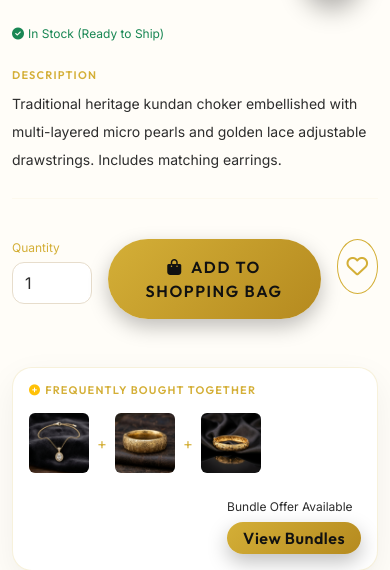
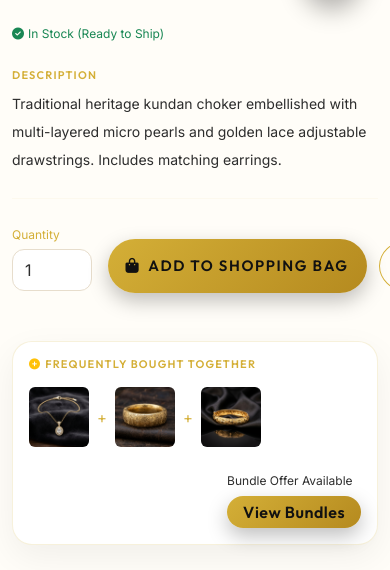
Before and after one commit to jaykhandla487-sudo/RARAJEWELS.COM, a Django app: page /product/classic-kundan-pearl-choker-set/ in a window 390 px wide. Shown: the part 818-1388 px from the top of the page. Run offline with Django 5.2, Linux system fonts and the light colour scheme; data comes from the database, SQL or seed files in the repository; data that the repository does not hold is empty; some web fonts are replaced.

Commit message:
Improve product detail action buttons layout

```diff
--- a/static/css/style.css
+++ b/static/css/style.css
@@ -2191,3 +2191,44 @@ body.offcanvas-open {
 .categorySwiper .swiper-pagination {
     display: none !important;
 }
+
+/* ===== Product Detail Action Buttons ===== */
+
+.col-9 .d-flex {
+    align-items: center;
+    flex-wrap: nowrap;
+    gap: 12px !important;
+}
+
+.add-cart-btn {
+    flex: 0 0 220px !important;
+    width: 220px !important;
+    max-width: 220px !important;
+    height: 54px;
+    font-size: 15px;
+    padding: 0 18px !important;
+    white-space: nowrap;
+}
+
+.wishlist-circle {
+    flex: 0 0 54px !important;
+    width: 54px !important;
+    height: 54px !important;
+    min-width: 54px;
+}
+
+@media (max-width:768px) {
+
+    .add-cart-btn {
+        flex: 1 1 auto !important;
+        width: auto !important;
+        max-width: none !important;
+    }
+
+    .wishlist-circle {
+        width: 50px !important;
+        height: 50px !important;
+        flex: 0 0 50px !important;
+    }
+
+}
--- a/templates/shop/product_detail.html
+++ b/templates/shop/product_detail.html
@@ -171,10 +171,11 @@
         </div>
         <div class="col-9 pt-3">
             <div class="d-flex gap-3">
-                <button type="submit" class="btn btn-gold rounded-pill w-100 py-3 font-semibold tracking-wide">
+              <button type="submit" class="btn btn-gold rounded-pill add-cart-btn py-3 font-semibold tracking-wide">
                     <i class="fa-solid fa-bag-shopping me-2"></i>ADD TO SHOPPING BAG
                 </button>
-                <a href="{% url 'shop:toggle_wishlist' product.id %}" class="btn btn-outline-gold rounded-circle p-0 d-flex align-items-center justify-content-center" style="width: 55px; height: 55px;" title="Wishlist">
+           <a href="{% url 'shop:toggle_wishlist' product.id %}"
+class="btn btn-outline-gold rounded-circle p-0 d-flex align-items-center justify-content-center wishlist-circle">
                     <i class="fa-regular fa-heart fs-4"></i>
                 </a>
             </div>
```
